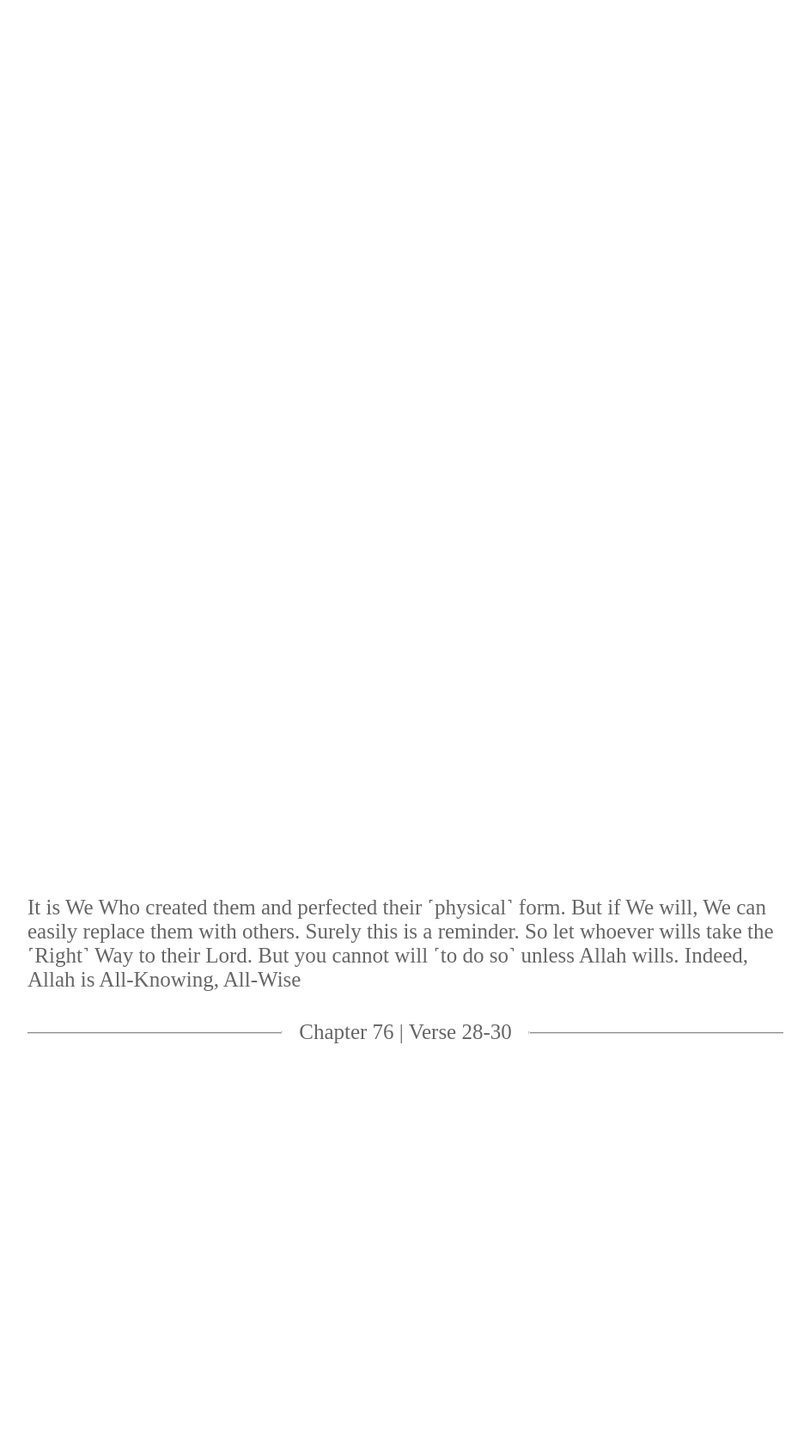
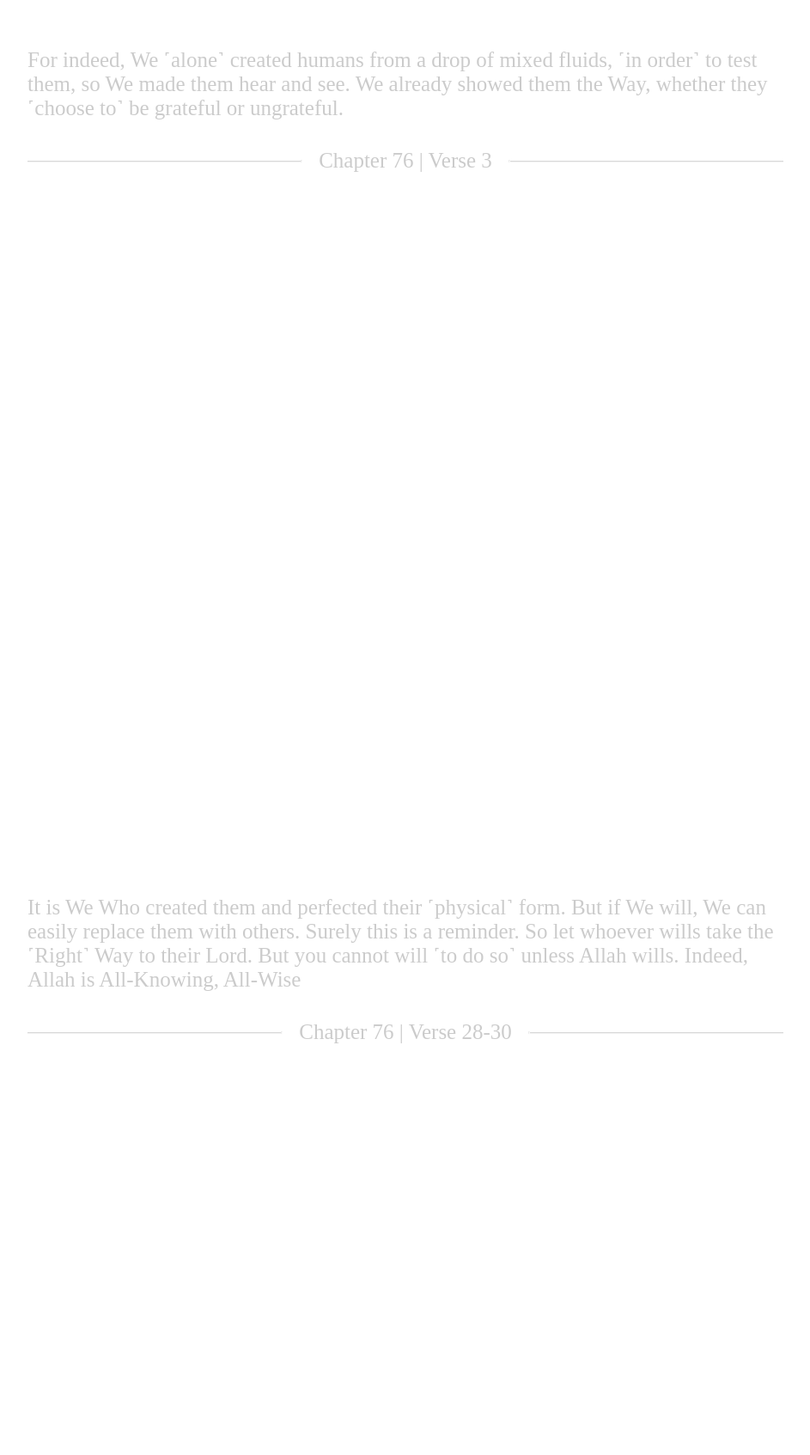
Before and after one commit to youshamahmood96/adecor-first-project, a Next.js app: page / in a window 1280 px wide. Shown: the part 2107-3800 px from the top of the page at 86% size, without its empty margins (168-1111 px from the left). Built offline with nearby package versions, Linux system fonts and the light colour scheme; a web font is replaced by a local one.

Commit message:
fade-tweaked

```diff
--- a/components/Landing/Verses.js
+++ b/components/Landing/Verses.js
@@ -8,9 +8,9 @@ const Verses = () => {
     const propC = useRef(null)
     const propD = useRef(null)
     const [progressA, setProgressA] = useState(0)
-    const [progressB, setProgressB] = useState(0)
-    const [progressC, setProgressC] = useState(null)
-    const [progressD, setProgressD] = useState(null)
+    const [progressB, setProgressB] = useState(0.2)
+    const [progressC, setProgressC] = useState(0.2)
+    const [progressD, setProgressD] = useState(0.2)
     function degrees_to_radians(degrees) {
         var pi = Math.PI;
         return degrees * (pi / 180);
@@ -49,7 +49,7 @@ const Verses = () => {
                 end: "bottom top",
                 onUpdate: self => {
                     if(self.progress<=0.15){
-                        setProgressB(self.progress)
+                        setProgressB(self.progress+0.2)
                     }
                     else{setProgressB(Math.cos(degrees_to_radians(self.progress * 90)*2)+0.2)}
                 }
@@ -62,8 +62,9 @@ const Verses = () => {
                 start: "top center",
                 end: "bottom top",
                 onUpdate: self => {
-                    if(self.progress<=0.1){
-                        setProgressC(1-self.progress-0.4)
+                    if(self.progress<=0.13){
+                        console.log(self.progress);
+                        setProgressC(self.progress+0.2)
                     }
                     else{setProgressC(Math.cos(degrees_to_radians(self.progress * 90)*2)+0.2)}}
             },
@@ -75,8 +76,9 @@ const Verses = () => {
                 start: "top center",
                 end: "bottom top",
                 onUpdate: self => {
-                    if(self.progress<=0.2){
-                        setProgressD(1-self.progress-0.4)
+                    if(self.progress<=0.11){
+                        console.log(self.progress);
+                        setProgressD(self.progress+0.2)
                     }
                     else{setProgressD(Math.cos(degrees_to_radians(self.progress * 90)*2)+0.2)}
                 }
```
